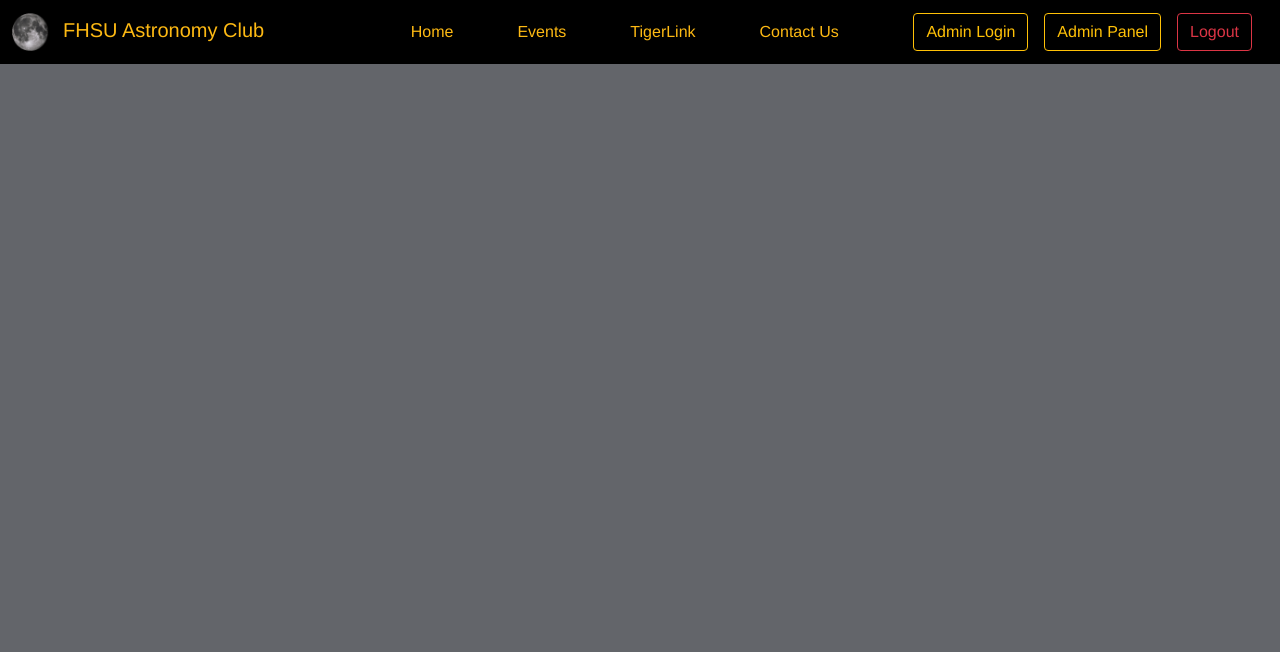
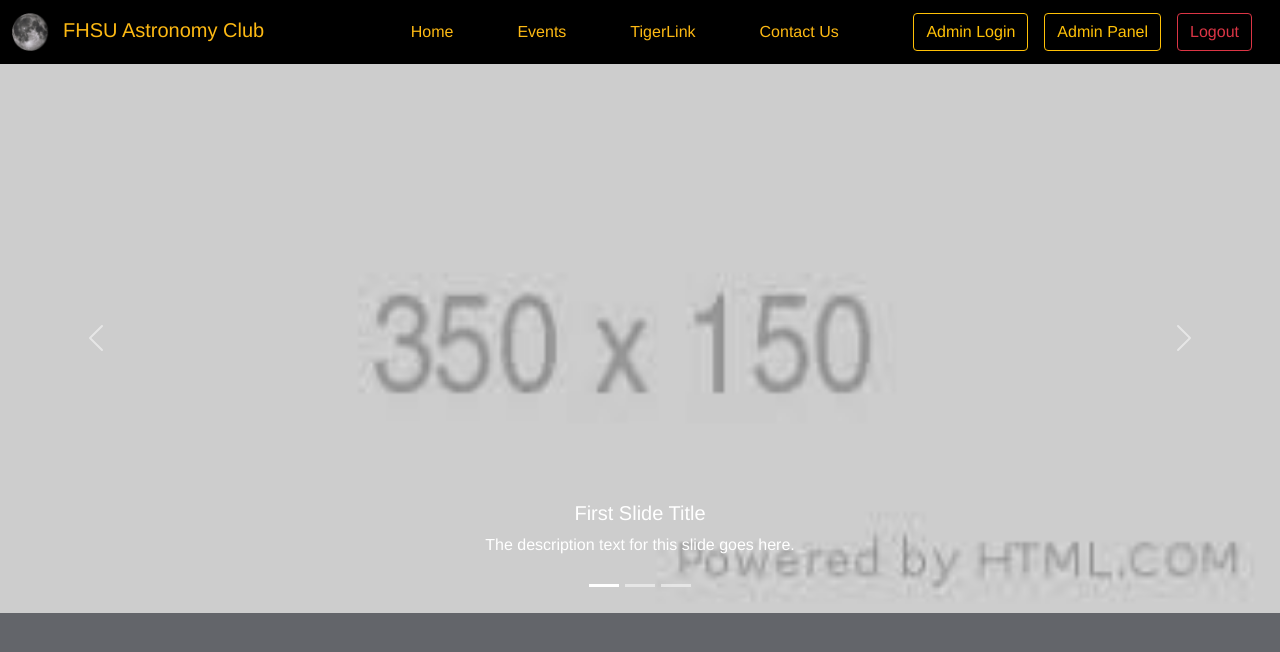
Before and after one commit to tdtatum2/Team-Astro, a Flask app: page / in a window 1280 px wide. Shown: the top 652 px of the page. Run offline with Flask 2, Linux system fonts and the light colour scheme; some libraries are stand-ins or nearby versions.

Commit message:
Carousel (Broken).

```diff
--- a/templates/base.html
+++ b/templates/base.html
@@ -63,7 +63,9 @@
 
     <!-- Main Section (Page Content) -->
     <main>
+        {% block content %}
 
+        {% endblock %}
     </main>
 
 
--- a/templates/index.html
+++ b/templates/index.html
@@ -8,7 +8,45 @@
 
 <!-- Main Page Content -->
 {% block content %}
-
+    <!-- BOOTSTRAP CAROUSEL WITH CAPTIONS -->
+    <div id="indexCarousel" class="carousel slide carousel-fade" data-bs-ride="carousel">
+        <div class="carousel-indicators">
+            <button type="button" data-bs-target="#indexCarousel" data-bs-slide-to="0" class="active" aria-current="true" aria-label="Slide 1"></button>
+            <button type="button" data-bs-target="#indexCarousel" data-bs-slide-to="1" aria-label="Slide 2"></button>
+            <button type="button" data-bs-target="#indexCarousel" data-bs-slide-to="2" aria-label="Slide 3"></button>
+        </div>
+        <div class="carousel-inner">
+            <div class="carousel-item active">
+                <img src="{{ url_for('static', filename='imgs/placeholder.jfif') }}" class="d-block w-100" alt="Slide 1">
+                <div class="carousel-caption d-none d-md-block">
+                    <h5>First Slide Title</h5>
+                    <p>The description text for this slide goes here.</p>
+                </div>
+            </div>
+            <div class="carousel-item">
+                <img src="{{ url_for('static', filename='imgs/image.png') }}" class="d-block w-100" alt="Slide 2">
+                <div class="carousel-caption d-none d-md-block">
+                    <h5>Second Slide Title</h5>
+                    <p>The description text for this slide goes here.</p>
+                </div>
+            </div>
+            <div class="carousel-item">
+                <img src="{{ url_for('static', filename='imgs/placeholder.jfif') }}" class="d-block w-100" alt="Slide 3">
+                <div class="carousel-caption d-none d-md-block">
+                    <h5>Third Slide Title</h5>
+                    <p>The description text for this slide goes here.</p>
+                </div>
+            </div>
+        </div>
+        <button class="carousel-control-prev" type="button" data-bs-target="#indexCarousel" data-bs-slide="prev">
+            <span class="carousel-control-prev-icon" aria-hidden="true"></span>
+            <span class="visually-hidden">Previous</span>
+        </button>
+        <button class="carousel-control-next" type="button" data-bs-target="#indexCarousel" data-bs-slide="next">
+            <span class="carousel-control-next-icon" aria-hidden="true"></span>
+            <span class="visually-hidden">Next</span>
+        </button>
+    </div>
 
 
 
```
Also changed, not shown: static/imgs/image.png (added), static/imgs/placeholder.jfif (added).
